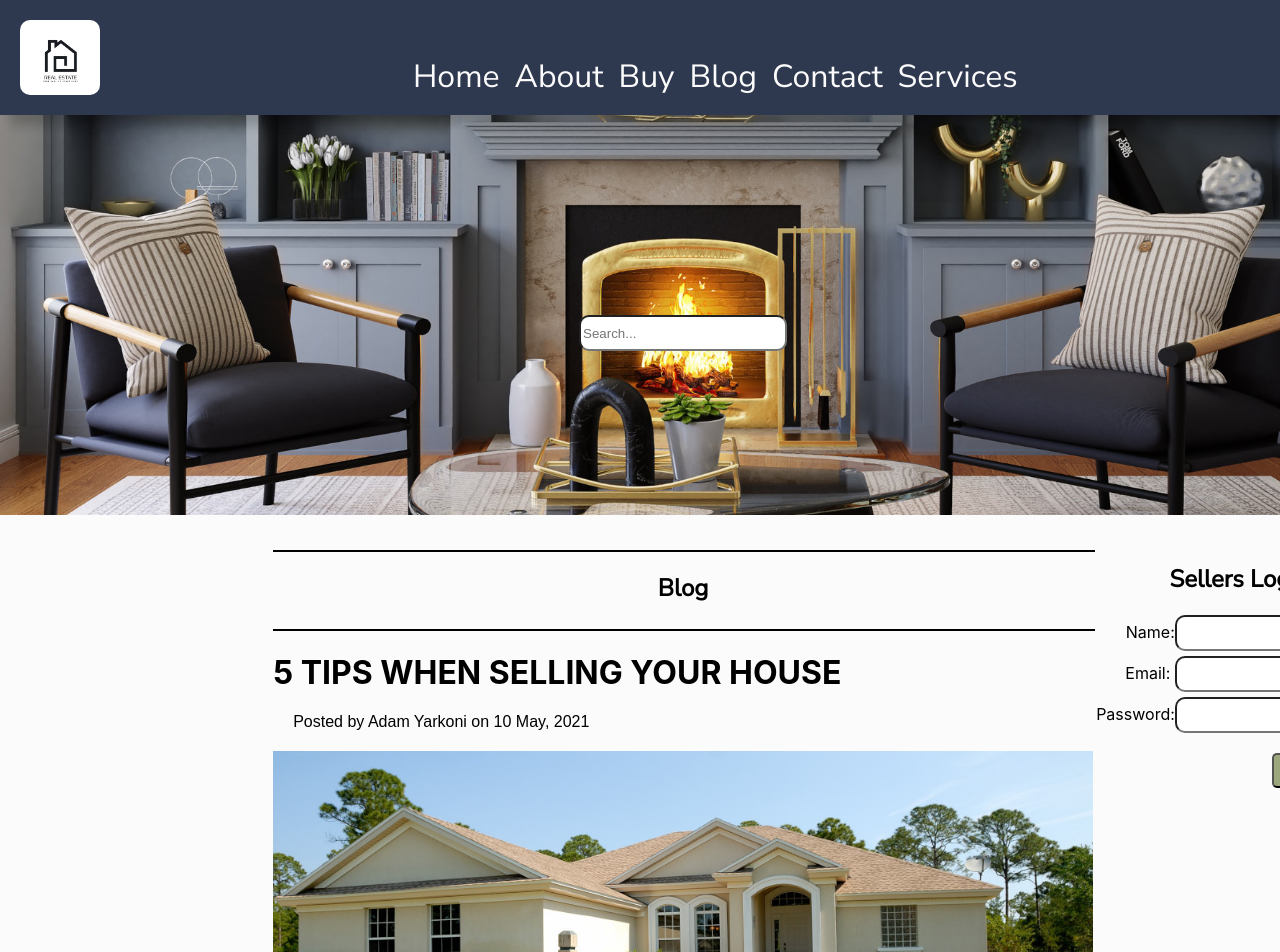
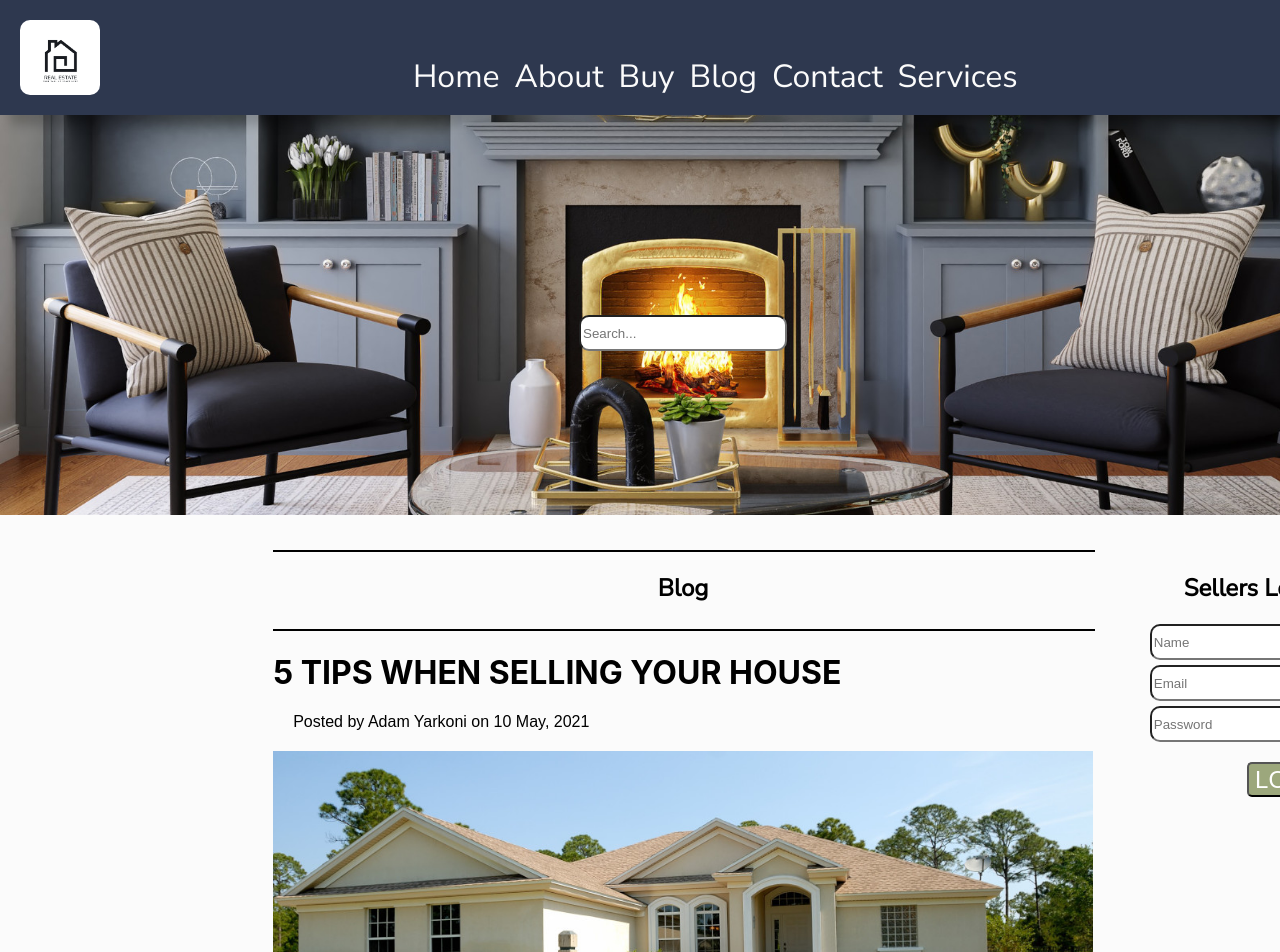
Before and after one commit to Oggilit0/Real-estate, a React (Create React App) app: page /blog in a window 1280 px wide. Shown: the top 952 px of the page. Built offline with nearby package versions, Linux system fonts and the light colour scheme.

Commit message:
changed layout for blog login form

```diff
--- a/src/components/Blog/LoginForm.js
+++ b/src/components/Blog/LoginForm.js
@@ -16,31 +16,31 @@ function LoginForm({ Login, error }) {
         <h2 className = "title" id ="sellersLogin">Sellers Login</h2>
         {error != "" ? <div>{error}</div> : ""}
         <div>
-          <label htmlFor="name">Name:</label>
           <input
             type="text"
             name="name"
             id="name"
+            placeholder="Name"
             onChange={(e) => setDetails({ ...details, name: e.target.value })}
             value={details.name}
           />
         </div>
         <div>
-          <label htmlFor="email">Email: </label>
           <input
             type="email"
             email="email"
             id="email"
+            placeholder="Email"
             onChange={(e) => setDetails({ ...details, email: e.target.value })}
             value={details.email}
           ></input>
         </div>
         <div>
-          <label htmlFor="password">Password:</label>
           <input
             type="password"
             password="password"
             id="password"
+            placeholder="Password"
             onChange={(e) =>
               setDetails({ ...details, password: e.target.value })
             }
--- a/src/stylesheets/Blog.css
+++ b/src/stylesheets/Blog.css
@@ -14,8 +14,8 @@
 position: relative;
 float: right;
 text-align: right;
-left: 290px;
-top:270px;
+left: 265px;
+top:279px;
 }
 
 #blogTopTitle{
--- a/src/stylesheets/Contact.css
+++ b/src/stylesheets/Contact.css
@@ -45,7 +45,7 @@ textarea{
   float: right;
   text-align: right;
   left: 250px;
-  top:370px;
+  top:380px;
 }
 
 #contact-img {
```
